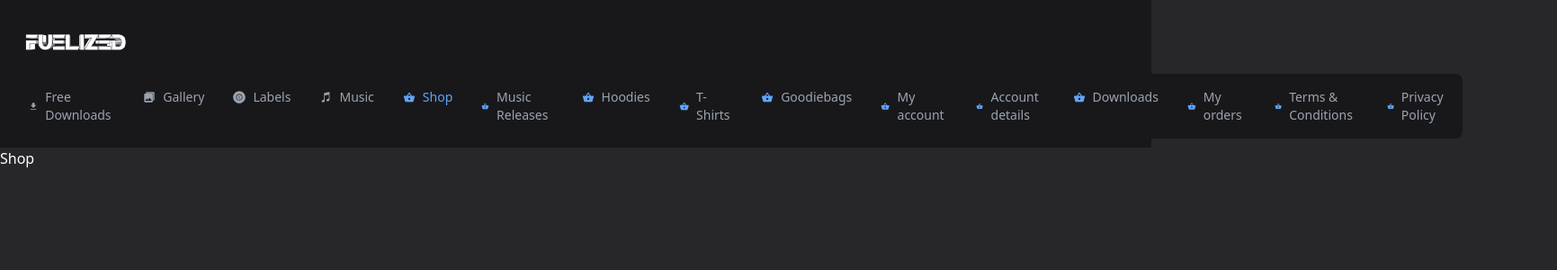
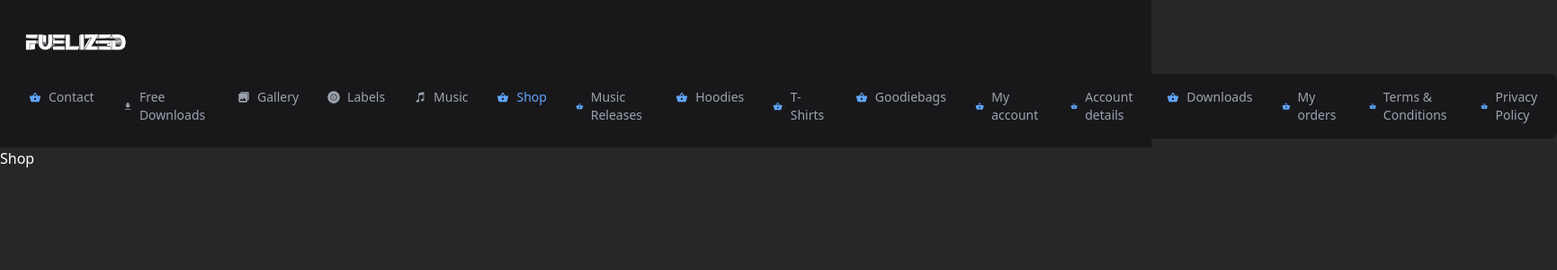
Before and after one commit to FUELIZED/FuelizedWebshopReact, a React (Vite) app: page /shop in a window 1280 px wide. Shown: the top 300 px of the page at 90% size, 1731 px wide, since content can reach past the window. Built offline with nearby package versions, Linux system fonts and the light colour scheme.

Commit message:
Contact page + Routing
All pages are added now.
We need to start filling content
Details, CSS & styling.

Let's go! <3

```diff
--- a/src/App.jsx
+++ b/src/App.jsx
@@ -1,6 +1,7 @@
 import './App.css'
 import { Routes, Route } from 'react-router-dom'
 import { Home } from './pages/Home.jsx'
+import { Contact} from './pages/Contact.jsx'
 import { Gallery } from './pages/Gallery.jsx'
 import { Music } from './pages/Music.jsx'
 import { Shop } from './pages/Shop.jsx'
@@ -25,6 +26,7 @@ function App() {
     <Routes>
       <Route index element={<Home />} />
       <Route path="/gallery" element={<Gallery />} />
+      <Route path="/contact" element={<Contact />} />
       <Route path="/music" element={<Music />} />
       <Route path="/shop" element={<Shop />} />
       <Route path="/labels" element={<Labels/>} />
--- /dev/null
+++ b/src/pages/Contact.jsx
@@ -0,0 +1,10 @@
+import { Nav } from './components/Nav.jsx';
+
+export const Contact = () => {
+    return (
+        <>
+            <Nav active="Contact"/>
+            <h1>Contact</h1>
+        </>
+    )
+};
--- a/src/pages/components/Nav.jsx
+++ b/src/pages/components/Nav.jsx
@@ -24,6 +24,11 @@ export const Nav = (arg) => {
                 <div className="hidden w-full md:block md:w-auto" id="navbar-default">
                 <ul className="flex flex-col p-4 mt-4 border border-zinc-700 rounded-lg bg-zinc-800 md:flex-row md:space-x-8 md:mt-0
                     md:text-sm md:font-medium md:border-0 md:bg-zinc-900 dark:border-zinc-700">
+                    <li>
+                        <Link to="/contact" className={`${navStyle} ${arg.active === "contact" ? "text-blue-400": "text-gray-400"}`}>
+                            {shopIcon}Contact
+                        </Link>
+                    </li>
                     <li>
                         <Link to="/freedownloads" className={`${navStyle} ${arg.active === "freedownloads" ? "text-blue-400": "text-gray-400"}`}>
                         {freedownloadsIcon}Free Downloads
```
